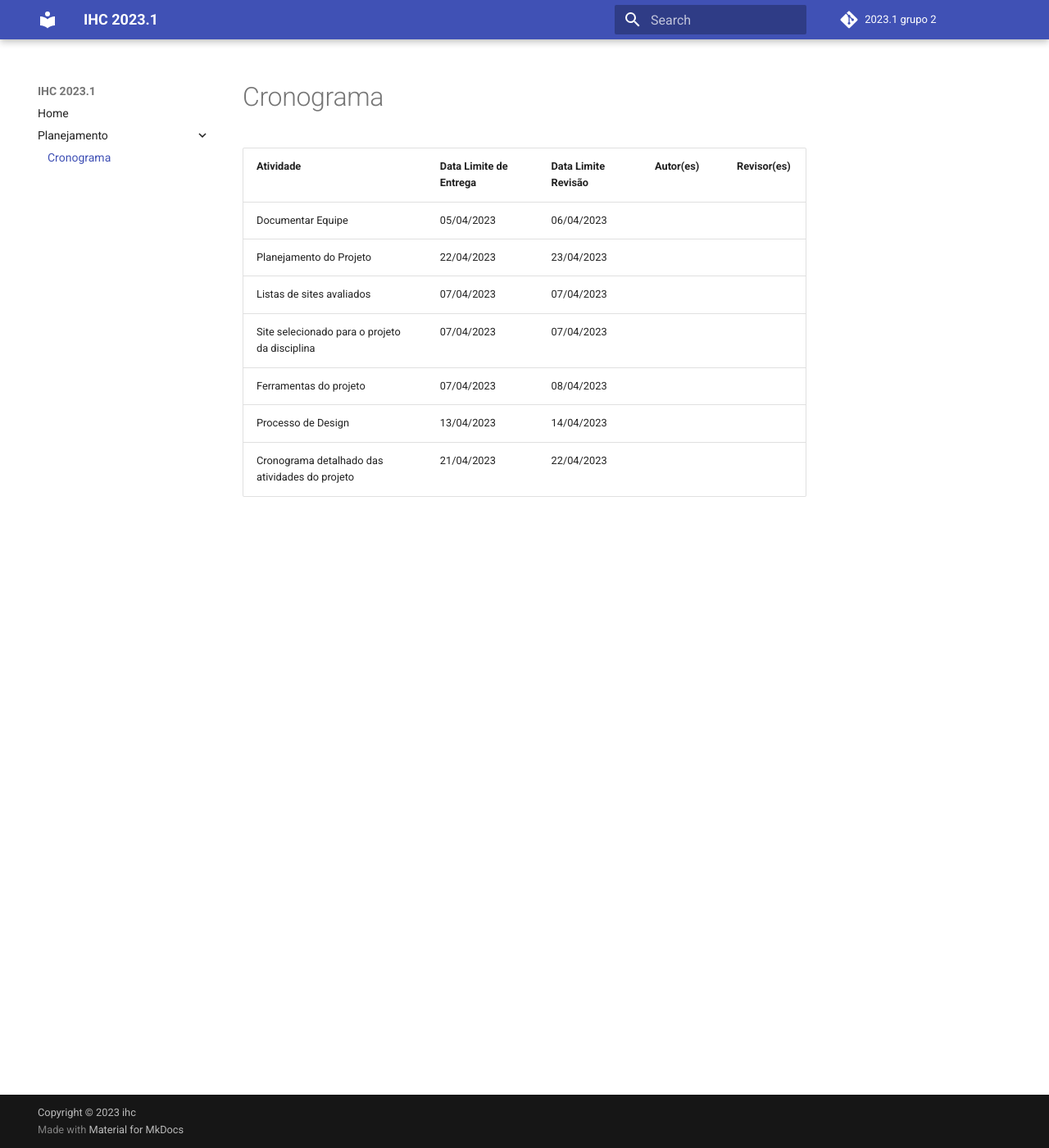
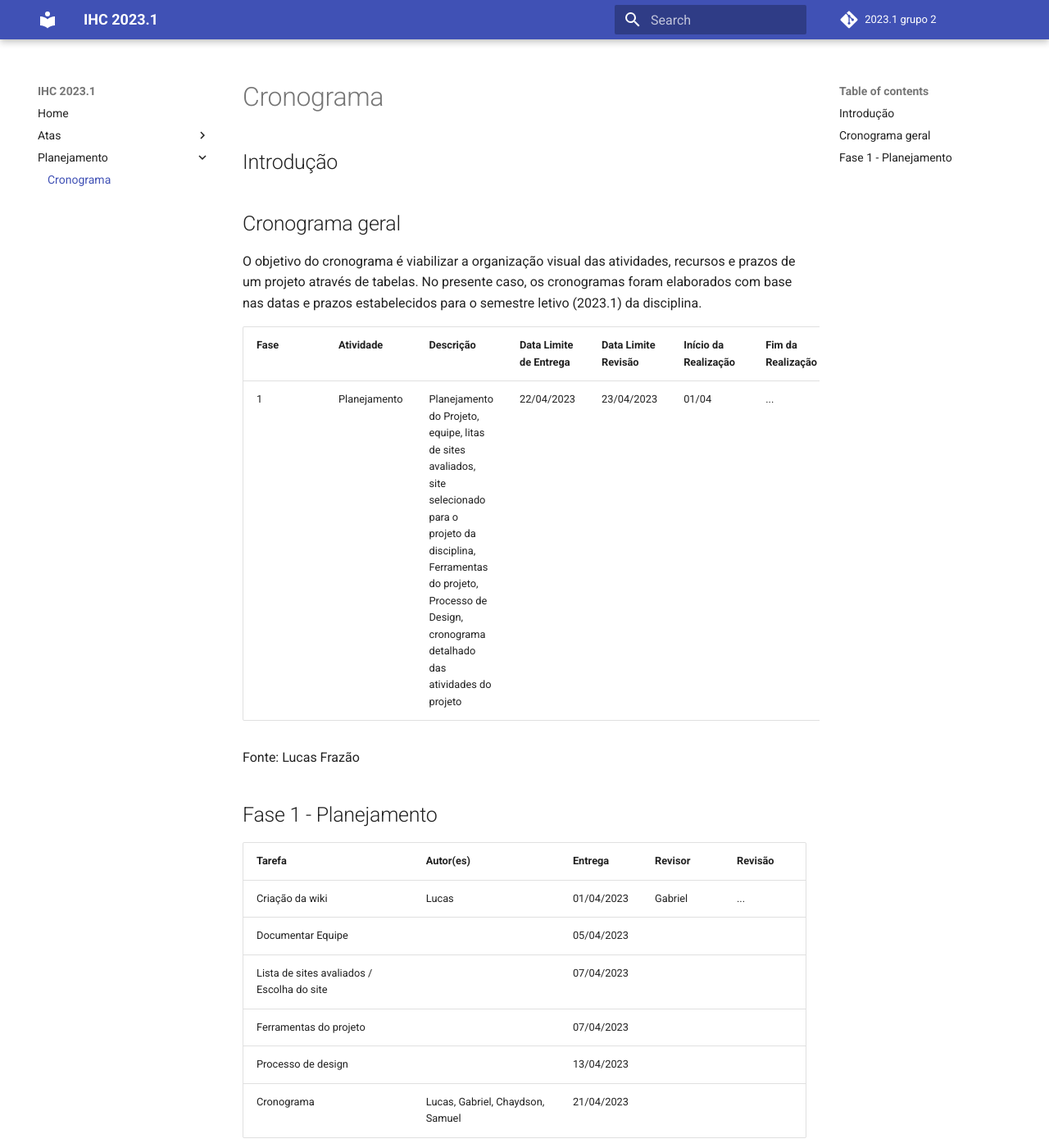
Before and after one commit to Interacao-Humano-Computador/2023.1-Wikipedia, an MkDocs documentation site: the page built from docs/planejamento/cronograma.md, in a window 1280 px wide and 1400 px high. Shown: the whole window at 82% size. Built offline with MkDocs 1.6.1 and Material for MkDocs 9.7.7, drawn with Linux system fonts in a browser that asks for light colours; comment, search, counter and statistics services are not loaded.

Commit message:
Criação do cronograma e atas

```diff
--- a/docs/planejamento/cronograma.md
+++ b/docs/planejamento/cronograma.md
@@ -1,11 +1,28 @@
 # Cronograma
 
-| Atividade                                      | Data Limite de Entrega | Data Limite Revisão | Autor(es) | Revisor(es) |
-|------------------------------------------------|------------------------|---------------------|-----------|-------------|
-| Documentar Equipe                              | 05/04/2023             | 06/04/2023          |           |             |
-| Planejamento do Projeto                        | 22/04/2023             | 23/04/2023          |           |             |
-| Listas de sites avaliados                      | 07/04/2023             | 07/04/2023          |           |             |
-| Site selecionado para o projeto da disciplina  | 07/04/2023             | 07/04/2023          |           |             |
-| Ferramentas do projeto                         | 07/04/2023             | 08/04/2023          |           |             |
-| Processo de Design                             | 13/04/2023             | 14/04/2023          |           |             |
-| Cronograma detalhado das atividades do projeto | 21/04/2023             | 22/04/2023          |           |             |
+## Introdução
+
+## Cronograma geral
+
+O objetivo do cronograma é viabilizar a organização visual das atividades, recursos e prazos de um projeto através de tabelas. No presente caso, os cronogramas foram elaborados com base nas datas e prazos estabelecidos para o semestre letivo (2023.1) da disciplina.
+
+<!-- Inicio tabela cronograma geral-->
+
+| Fase | Atividade    | Descrição                                                                                                                                                                                            | Data Limite de Entrega | Data Limite Revisão | Início da Realização | Fim da Realização |
+|------|--------------|------------------------------------------------------------------------------------------------------------------------------------------------------------------------------------------------------|------------------------|---------------------|----------------------|-------------------|
+| 1    | Planejamento | Planejamento do Projeto, equipe, litas de sites avaliados, site selecionado para o projeto da disciplina, Ferramentas do projeto, Processo de Design, cronograma detalhado das atividades do projeto | 22/04/2023             | 23/04/2023          | 01/04                | ...               |
+<!-- Fim tabela cronograma geral -->
+Fonte: Lucas Frazão
+
+## Fase 1 - Planejamento
+
+| Tarefa                                     | Autor(es)                        | Entrega    | Revisor | Revisão |
+|--------------------------------------------|----------------------------------|------------|---------|---------|
+| Criação da wiki                            | Lucas                            | 01/04/2023 | Gabriel | ...     |
+| Documentar Equipe                          |                                  | 05/04/2023 |         |         |
+| Lista de sites avaliados / Escolha do site |                                  | 07/04/2023 |         |         |
+| Ferramentas do projeto                     |                                  | 07/04/2023 |         |         |
+| Processo de design                         |                                  | 13/04/2023 |         |         |
+| Cronograma                                 | Lucas, Gabriel, Chaydson, Samuel | 21/04/2023 |         |         |
+
+Fonte: Lucas Frazão
--- a/mkdocs.yml
+++ b/mkdocs.yml
@@ -9,5 +9,7 @@ theme:
   name: material
 nav:
   - Home: index.md
+  - Atas:
+      - 01/04/2023: atas/ata_01_04.md
   - Planejamento:
       - Cronograma: planejamento/cronograma.md
```
Also changed, not shown: docs/atas/ata_01_04.md (added, +38 -0 lines).
